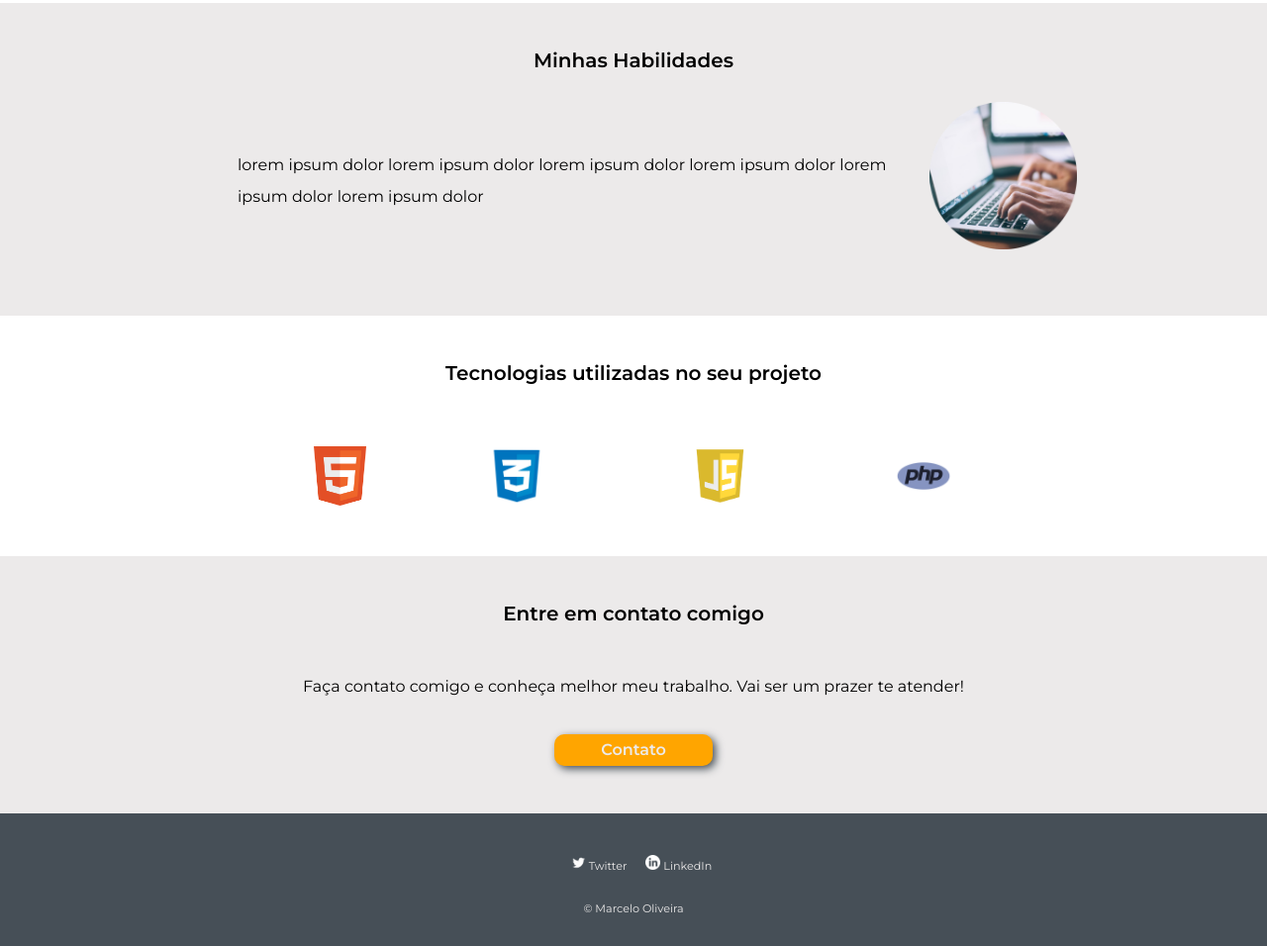
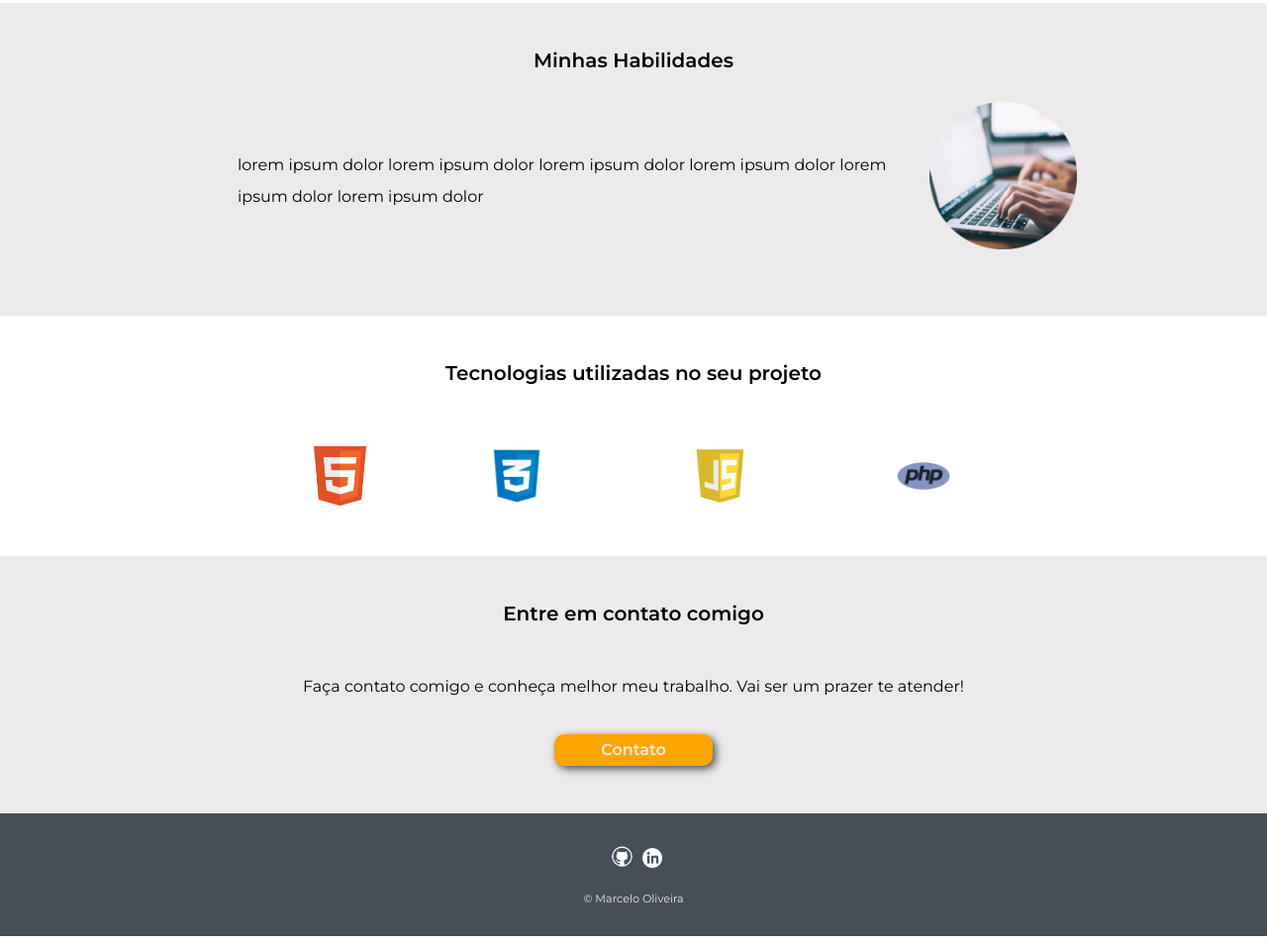
Before and after one commit to heiderick13/curriculo, a plain HTML site: page index.html in a window 1280 px wide. Shown: the part 605-1561 px from the top of the page at 99% size. Drawn offline with Linux system fonts and the light colour scheme.

Commit message:
mudanças estéticas no rodapé e navbar

```diff
--- a/css/cabecalho-navbar.css
+++ b/css/cabecalho-navbar.css
@@ -25,8 +25,4 @@ header{
 .menu__link:hover{
     text-decoration: underline;
 }
-
-.menu__item:hover{
-    transform: scale(120%);
-}
 /* BREAK */
--- a/css/rodape.css
+++ b/css/rodape.css
@@ -5,22 +5,20 @@ footer{
     text-align: center;
     padding: 2rem;
     font-size: .7rem;
-    /* testar display: flex; align-items: baseline; */
+    display: grid;
+    justify-items: center;
+    align-items:  center;
 }
 
 footer a{
     text-decoration: none;
     color: #eceaea;
     display: inline-block;
-    padding-bottom: 1rem;
+    padding-bottom: .5rem;
 }
 
 footer a:hover{
     cursor: pointer;
-}
-
-footer img{
-    padding-left: 1rem;
 }
 
 footer p{
--- a/index.html
+++ b/index.html
@@ -113,11 +113,9 @@
 
         <footer>
             <div>
-                <img src="img/[removal.ai]_tmp-6302b45eb424a-modified.png" alt="logo do Twitter" height="15">
-                <a href=""><p>Twitter</p></a>
+                <a href=""><img src="img/github-logo-white.png" alt="logo do Github" height="23"></a>
 
-                <img src="img/Linkedin-Logo-White-Circle-1024x1024.png" alt="logo do LinkedIn" height="15">
-                <a href=""><p>LinkedIn</p></a>
+                <a href=""><img src="img/Linkedin-Logo-White-Circle-1024x1024.png" alt="logo do LinkedIn" height="20"></a>
 
                 <p>© Marcelo Oliveira</p>
             </div>
```
Also changed, not shown: img/[removal.ai]_tmp-6302b45eb424a-modified.png (deleted), img/github-logo-white.png (added).
